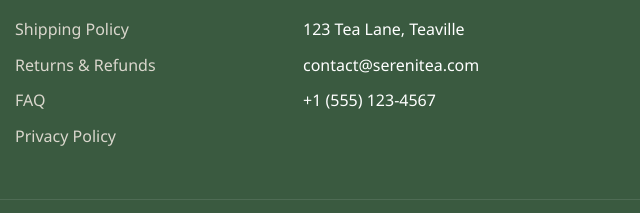
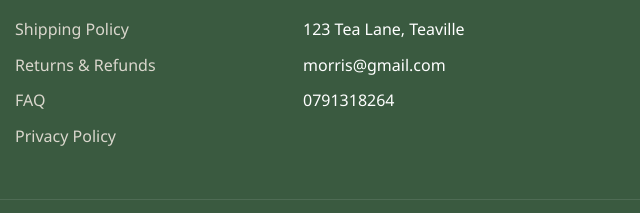
Before and after one commit to Youngbilly7/MAKE-UP-CAT, a plain HTML site: page index.html in a window 1280 px wide. Shown: the part 2792-3005 px from the top of the page, 640-1280 px from the left. Drawn offline with Linux system fonts and the light colour scheme.

Commit message:
Update index.html

```diff
--- a/index.html
+++ b/index.html
@@ -597,8 +597,8 @@
                 <h3>Contact Us</h3>
                 <ul>
                     <li>123 Tea Lane, Teaville</li>
-                    <li>contact@serenitea.com</li>
-                    <li>+1 (555) 123-4567</li>
+                    <li>morris@gmail.com</li>
+                    <li>0791318264</li>
                 </ul>
             </div>
         </div>
```
